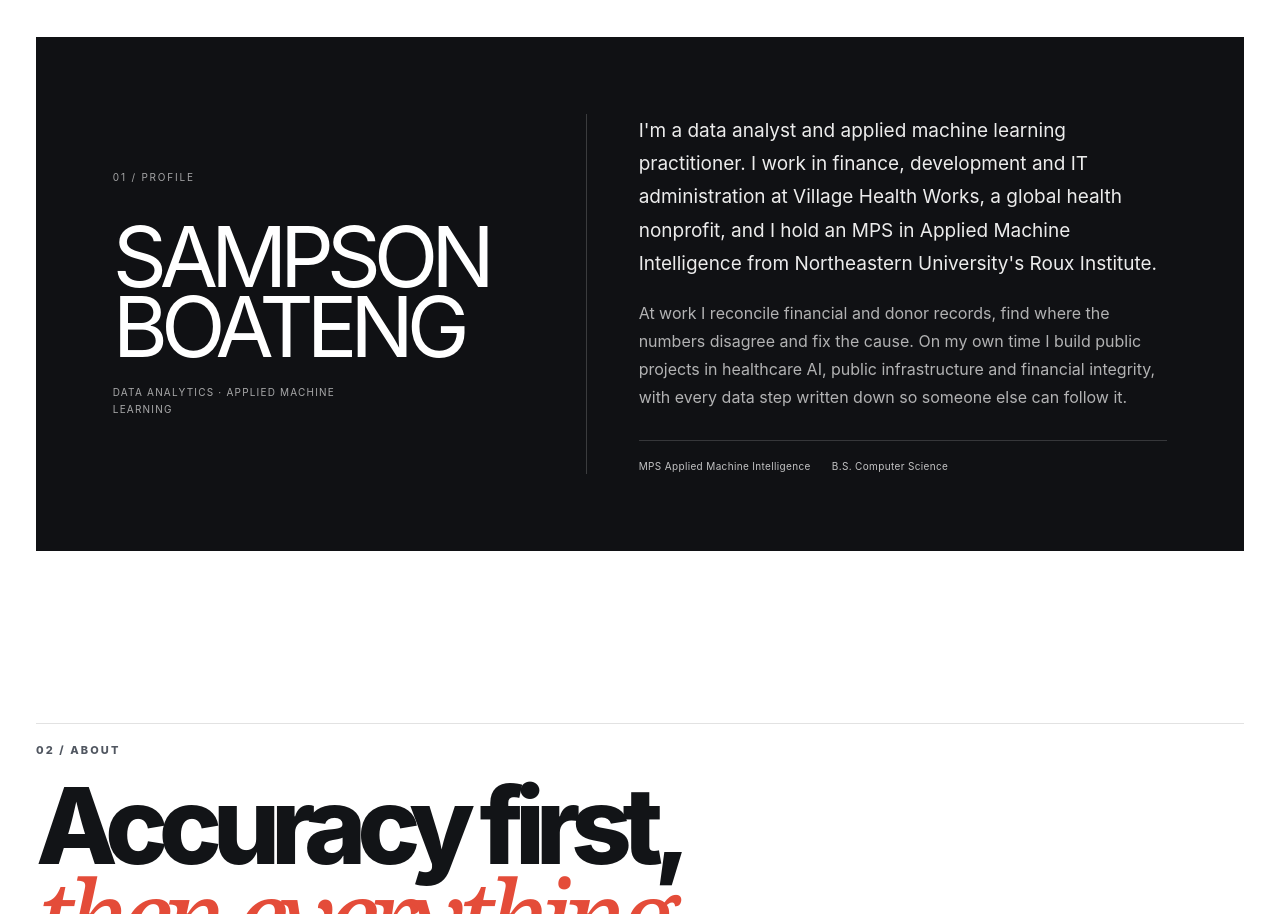
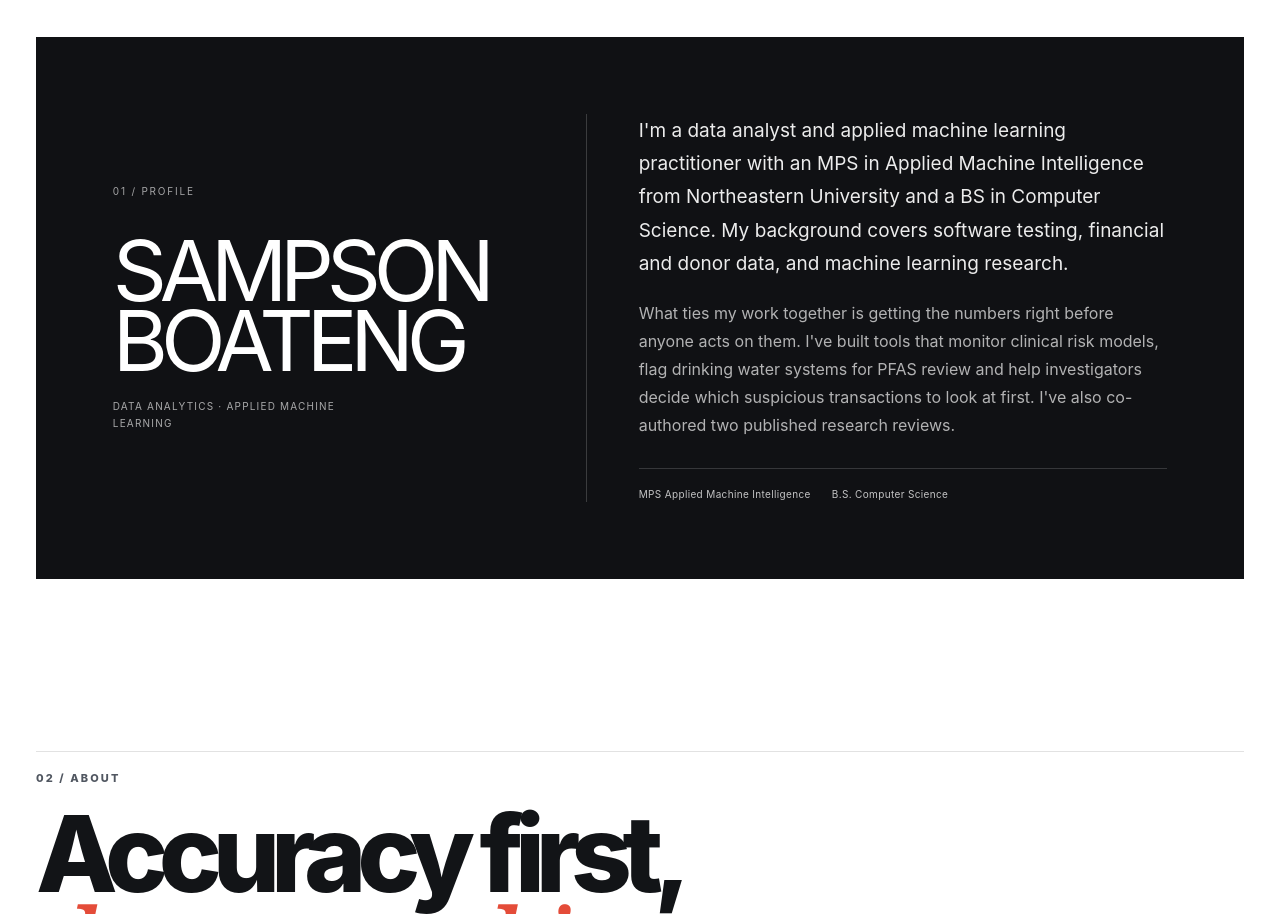
Before and after one commit to Boatengs/my-portfolio, a Next.js app: page / in a window 1280 px wide. Shown: the part 851-1765 px from the top of the page. Built offline with nearby package versions, Linux system fonts and the light colour scheme.

Commit message:
Make the profile a general career overview

```diff
--- a/app/page.tsx
+++ b/app/page.tsx
@@ -479,18 +479,18 @@ export default function Home() {
           </div>
           <div className="profile-overview-copy">
             <p>
-              I&apos;m a data analyst and applied machine learning practitioner.
-              I work in finance, development and IT administration at Village
-              Health Works, a global health nonprofit, and I hold an MPS in
-              Applied Machine Intelligence from Northeastern University&apos;s
-              Roux Institute.
+              I&apos;m a data analyst and applied machine learning practitioner
+              with an MPS in Applied Machine Intelligence from Northeastern
+              University and a BS in Computer Science. My background covers
+              software testing, financial and donor data, and machine learning
+              research.
             </p>
             <p>
-              At work I reconcile financial and donor records, find where the
-              numbers disagree and fix the cause. On my own time I build public
-              projects in healthcare AI, public infrastructure and financial
-              integrity, with every data step written down so someone else can
-              follow it.
+              What ties my work together is getting the numbers right before
+              anyone acts on them. I&apos;ve built tools that monitor clinical
+              risk models, flag drinking water systems for PFAS review and help
+              investigators decide which suspicious transactions to look at
+              first. I&apos;ve also co-authored two published research reviews.
             </p>
             <div className="profile-overview-credentials">
               <span>MPS Applied Machine Intelligence</span>
```
